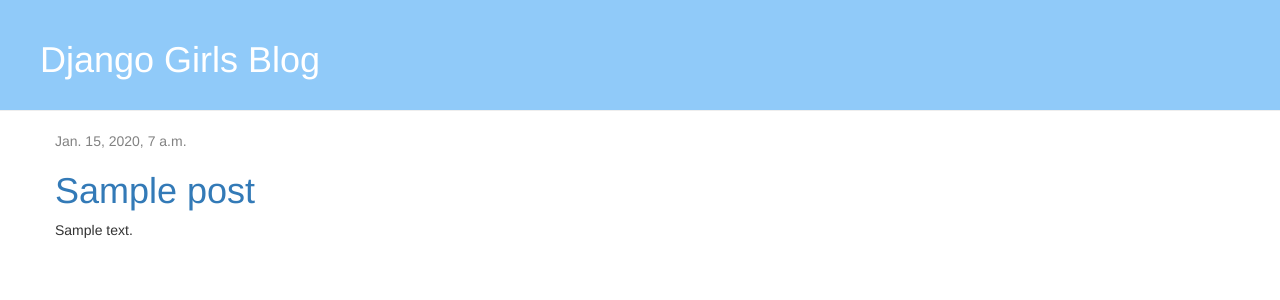
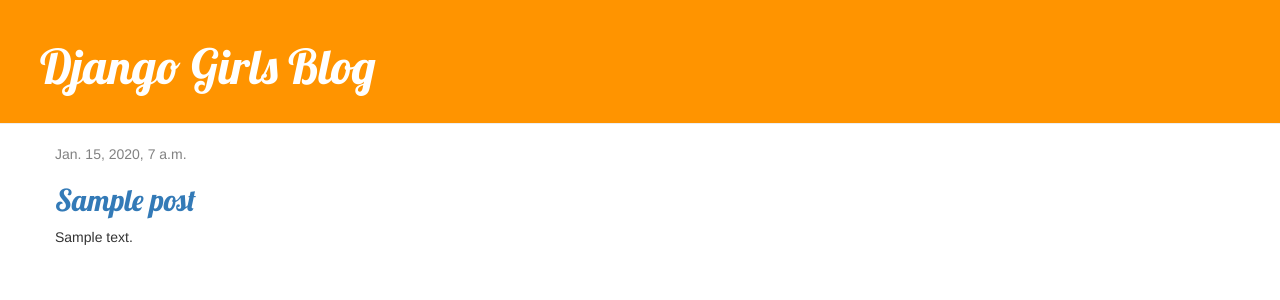
Before and after one commit to julianapinheiro/djangogirls, a Django app: template blog/templates/blog/post_list.html in a window 1280 px wide. Shown: the top 300 px of the page. Run offline with Django 3.2, Linux system fonts and the light colour scheme; the template is opened without the code that fills it: values that come from a table or form of the project are taken from there, others are empty; tables that the repository leaves empty hold one stand-in row (values such as "Sample post"); some libraries are stand-ins or nearby versions.

Commit message:
Detailed blog post working

```diff
--- a/blog/static/css/blog.css
+++ b/blog/static/css/blog.css
@@ -1,17 +1,21 @@
 .page-header {
-    background-color: #90CAF9;
+    background-color: #ff9400;
     margin-top: 0;
     padding: 20px 20px 20px 40px;
 }
 
-.page-header h1 a {
+.page-header h1, .page-header h1 a, .page-header h1 a:visited, .page-header h1 a:active {
     color: #ffffff;
-    font-size: 36px;
+    font-size: 36pt;
     text-decoration: none;
 }
 
 .content {
     margin-left: 40px;
+}
+
+h1, h2, h3, h4 {
+    font-family: 'Lobster', cursive;
 }
 
 .date {
@@ -36,3 +40,7 @@
 .post {
     margin-bottom: 70px;
 }
+
+.post h1 a, .post h1 a:visited {
+    color: #000000;
+}
--- a/blog/templates/blog/base.html
+++ b/blog/templates/blog/base.html
@@ -1,11 +1,11 @@
 {% load staticfiles %}
 <html>
     <head>
-        <title>Django Girls blog</title>
         <link rel="stylesheet" href="//maxcdn.bootstrapcdn.com/bootstrap/3.2.0/css/bootstrap.min.css">
         <link rel="stylesheet" href="//maxcdn.bootstrapcdn.com/bootstrap/3.2.0/css/bootstrap-theme.min.css">
         <link href='//fonts.googleapis.com/css?family=Lobster&subset=latin,latin-ext' rel='stylesheet' type='text/css'>
         <link rel="stylesheet" href="{% static 'css/blog.css' %}">
+        <title>Django Girls blog</title>
     </head>
     <body>
     <div class="page-header">
--- a/blog/templates/blog/post_detail.html
+++ b/blog/templates/blog/post_detail.html
@@ -1,4 +1,5 @@
 {% extends 'blog/base.html' %}
+{% load staticfiles %}
 
 {% block content %}
     <div class="post">
--- a/blog/templates/blog/post_list.html
+++ b/blog/templates/blog/post_list.html
@@ -6,7 +6,7 @@
             <div class="date">
                 {{ post.published_date }}
             </div>
-            <h1><a href="{% url 'post_detail' pk=post.pk %}">{{ post.title }}</a></h1>
+            <h2><a href="{% url 'post_detail' pk=post.pk %}">{{ post.title }}</a></h2>
             <p>{{ post.text|linebreaksbr }}</p>
         </div>
     {% endfor %}
--- a/blog/urls.py
+++ b/blog/urls.py
@@ -2,6 +2,6 @@ from django.conf.urls import url
 from . import views
 
 urlpatterns = [
-    url(r'$', views.post_list, name='post_list'),
+    url(r'^$', views.post_list, name='post_list'),
     url(r'^post/(?P<pk>\d+)/$', views.post_detail, name='post_detail'),
 ]
```
